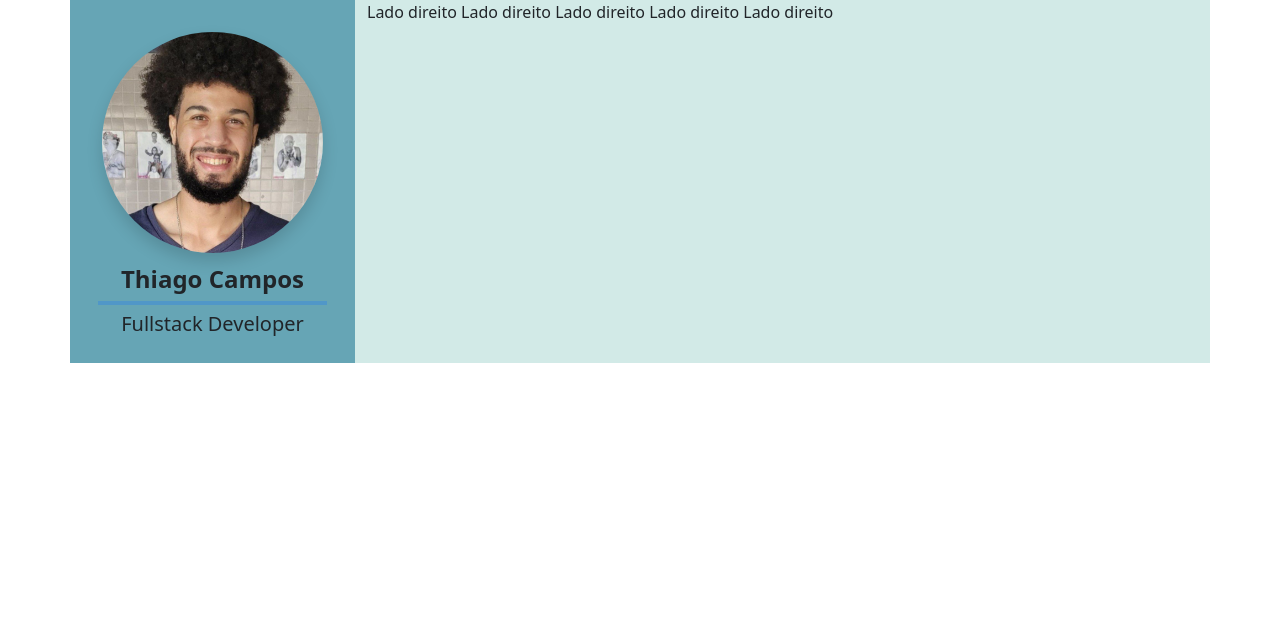
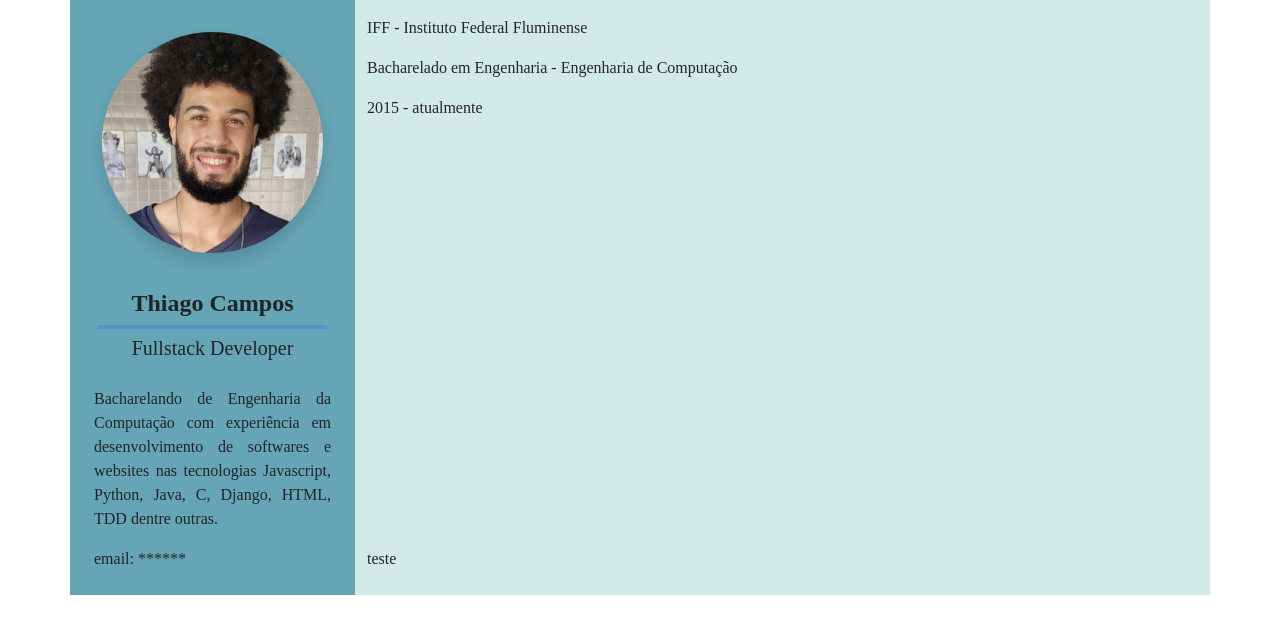
Before and after one commit to ThiagoCamposTN/ThiagoCamposTN.github.io, a plain HTML site: page index.html in a window 1280 px wide. Drawn offline with nearby package versions, Linux system fonts and the light colour scheme.

Commit message:
Usando Hyperlegible e testando colunas

```diff
--- a/index.html
+++ b/index.html
@@ -10,24 +10,36 @@
   <body>
     <main class="container">
         <div class="row">
-            <div id="sidebar" class="sidebar col-12 col-md-3 container p-4">
+            <div id="sidebar-1" class="sidebar col-12 col-md-3 container p-4 pb-0">
                 <div class="p-2">
                     <img src="foto.jpeg" class="img-fluid rounded-circle shadow"/>
                 </div>
-                <div class="text-center fs-4">
-                    <strong>Thiago Campos</strong>
+                <div class="text-center my-4">
+                    <span class="fs-4"><strong>Thiago Campos</strong></span>
+                    <hr class="border border-primary border-2 m-1">
+                    <span class="fs-5">Fullstack Developer</span>
                 </div>
-                <hr class="border border-primary border-2 m-1">
-                <div class="text-center fs-5">
-                    Fullstack Developer
+                <p class="deprecated-text-justify">
+                    Bacharelando de Engenharia da Computação com experiência em desenvolvimento de softwares e websites nas tecnologias Javascript, Python, Java, C, Django, HTML, TDD dentre outras.
+                </p>
+            </div>
+            <div id="principal-1" class="col-12 col-md-9">
+                <p>
+                    <p>IFF - Instituto Federal Fluminense</p>
+                    <p>Bacharelado em Engenharia - Engenharia de Computação</p>
+
+                    <p>2015 - atualmente</p>
+                </p>
+            </div>
+        </div>
+        <div class="row">
+            <div id="sidebar-1" class="sidebar col-12 col-md-3 container p-4 order-md-1 order-2 pt-0">
+                <div>
+                    email: ******
                 </div>
             </div>
-            <div id="principal" class="col-12 col-md-9">
-                Lado direito
-                Lado direito
-                Lado direito
-                Lado direito
-                Lado direito
+            <div id="principal-1" class="col-12 col-md-9 order-md-2 order-1">
+                teste
             </div>
         </div>
     </main>
--- a/website.css
+++ b/website.css
@@ -1,7 +1,25 @@
-#sidebar{
+#sidebar-1{
     background-color: #66a5b5;
 }
 
-#principal{
+#principal-1{
     background-color: #d2eae7;
 }
+
+#sidebar-2{
+    background-color: #66a5b5;
+}
+
+#principal-2{
+    background-color: #d2eae7;
+}
+
+@import url(https://fonts.googleapis.com/css?family=Atkinson+Hyperlegible);
+
+body {
+    font-family: 'Atkinson Hyperlegible';
+}
+
+.deprecated-text-justify {
+    text-align: justify;
+}
```
